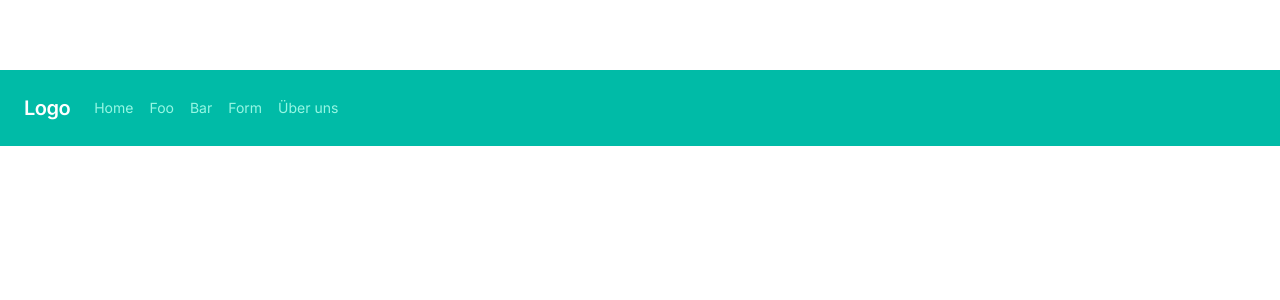
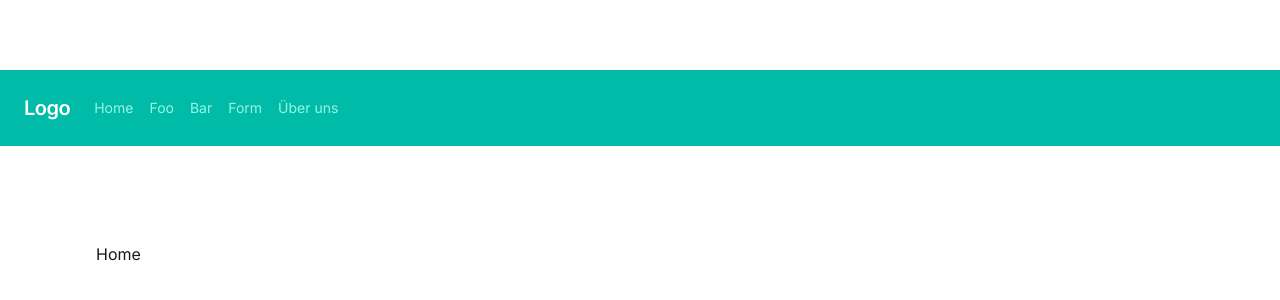
Before and after one commit to guidoffm/next2, a Next.js app: page / in a window 1280 px wide. Shown: the top 300 px of the page. Built offline with nearby package versions, Linux system fonts and the light colour scheme.

Commit message:
Update home page

```diff
--- a/app/page.tsx
+++ b/app/page.tsx
@@ -3,8 +3,7 @@ import Image from "next/image";
 export default function Home() {
   return (
     <main className="flex min-h-screen flex-col items-left justify-between p-24">
-
-
+      <div>Home</div>
     </main>
   );
 }
```
